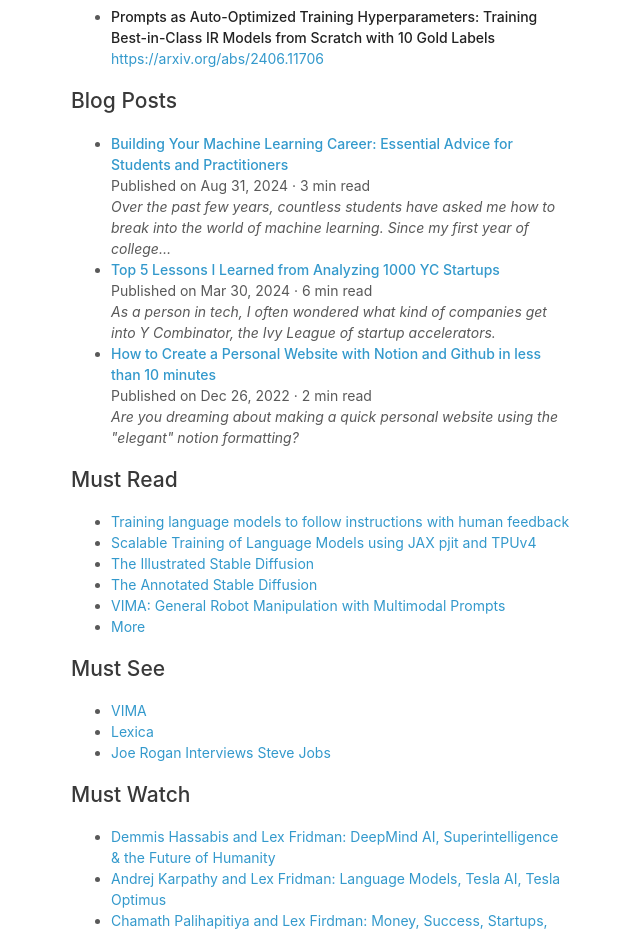
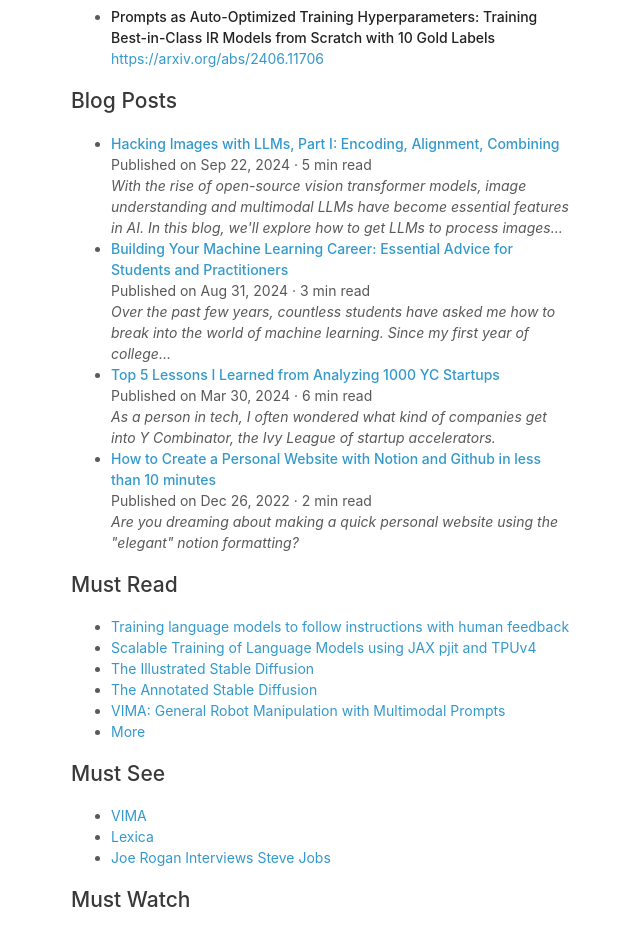
Before and after one commit to farazkh80/farazkh80.github.io, a plain HTML site: page index.html in a window 1280 px wide. Shown: the part 2920-3853 px from the top of the page, without its empty margins (499-1139 px from the left). Drawn offline with Linux system fonts and the light colour scheme.

Commit message:
new blog

```diff
--- a/index.html
+++ b/index.html
@@ -119,6 +119,13 @@
         <h2>Blog Posts</h2>
         <ul>
           <li>
+            <strong><a href="https://medium.com/@farazkhoubsirat80/hacking-images-with-llms-part-i-encoding-alignment-combining-e594f18491a4">Hacking Images with LLMs, Part I: Encoding, Alignment, Combining</a></strong>
+            <br>
+            Published on Sep 22, 2024 · 5 min read
+            <br>
+            <em>With the rise of open-source vision transformer models, image understanding and multimodal LLMs have become essential features in AI. In this blog, we'll explore how to get LLMs to process images...</em>
+          </li>
+          <li>
             <strong><a href="https://medium.com/@farazkhoubsirat80/building-your-ml-career-essential-advice-for-students-and-practitioners-9b1bc70c558c">Building Your Machine Learning Career: Essential Advice for Students and Practitioners</a></strong>
             <br>
             Published on Aug 31, 2024 · 3 min read
```
